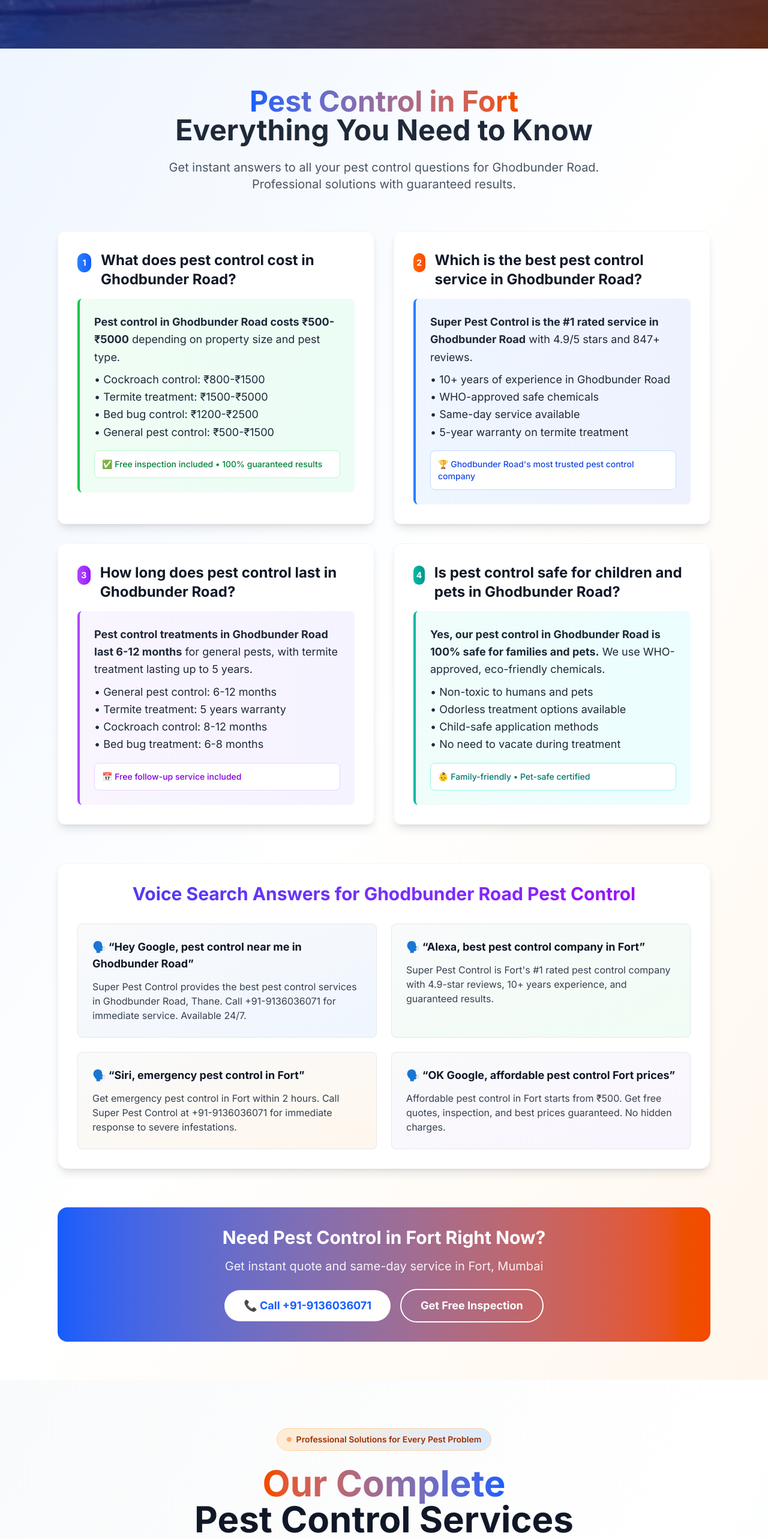
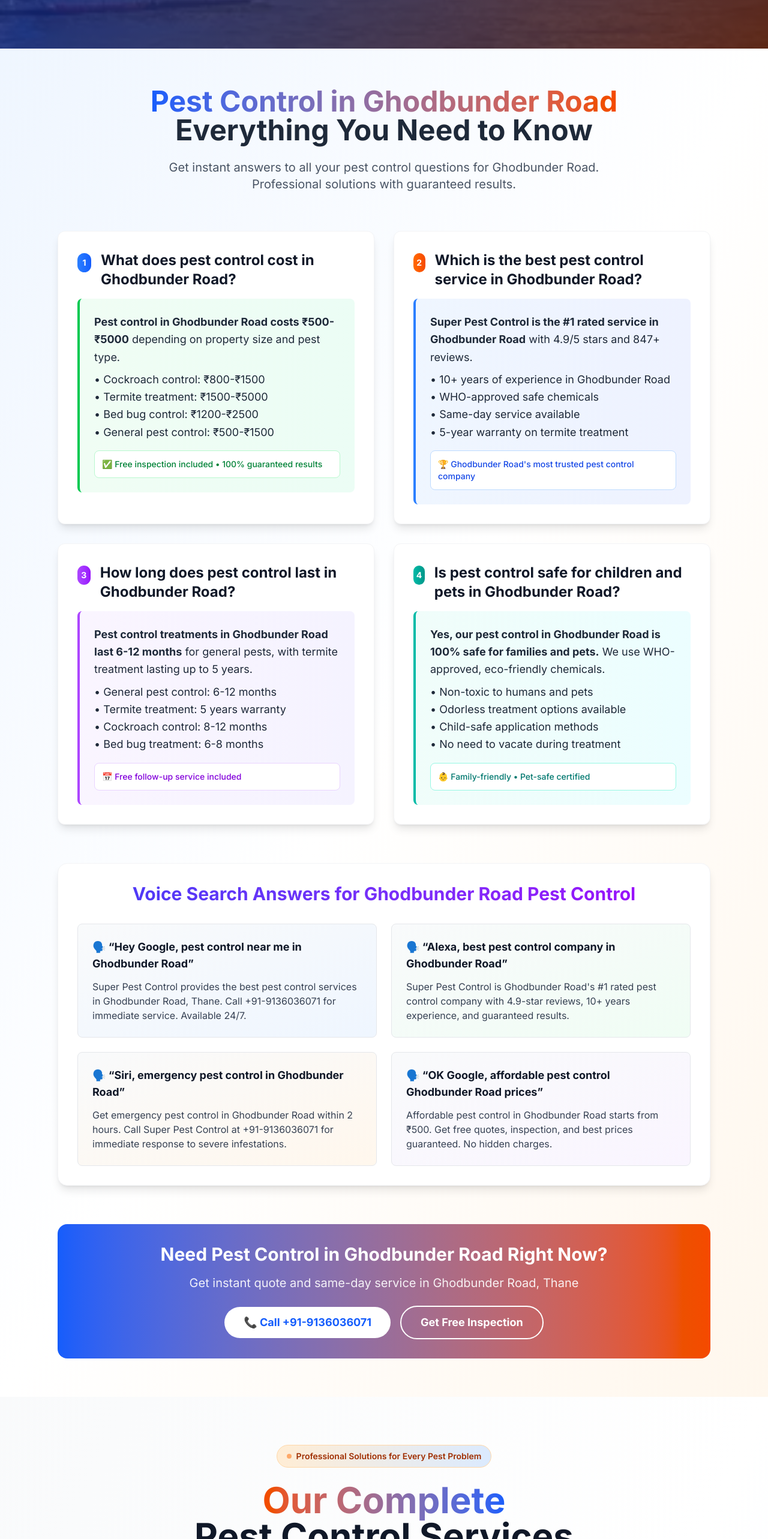
Before and after one commit to mydigitalcrown/superpestcontrol, a Next.js app: page /pest-control-in-ghodbunder-road in a window 1280 px wide. Shown: the part 1200-3766 px from the top of the page at 60% size. Built offline with nearby package versions, Linux system fonts and the light colour scheme.

Commit message:
Complete Fort to Ghodbunder Road content cleanup - fix all location references for proper SEO targeting

```diff
--- a/src/app/pest-control-in-ghodbunder-road/page.tsx
+++ b/src/app/pest-control-in-ghodbunder-road/page.tsx
@@ -419,7 +419,7 @@
           <div className="text-center mb-16">
             <h2 className="text-4xl md:text-5xl font-bold text-gray-900 mb-6">
               <span className="bg-gradient-to-r from-blue-600 to-orange-600 bg-clip-text text-transparent">
-                Pest Control in Fort
+                Pest Control in Ghodbunder Road
               </span>
               <br />
               <span className="text-gray-800">Everything You Need to Know</span>
@@ -527,26 +527,26 @@
               </div>
 
               <div className="p-6 bg-gradient-to-br from-gray-50 to-green-50 rounded-lg border border-gray-200">
-                <h4 className="text-lg font-bold text-gray-900 mb-3">🗣️ &ldquo;Alexa, best pest control company in Fort&rdquo;</h4>
-                <p className="text-gray-700">Super Pest Control is Fort&apos;s #1 rated pest control company with 4.9-star reviews, 10+ years experience, and guaranteed results.</p>
+                <h4 className="text-lg font-bold text-gray-900 mb-3">🗣️ &ldquo;Alexa, best pest control company in Ghodbunder Road&rdquo;</h4>
+                <p className="text-gray-700">Super Pest Control is Ghodbunder Road&apos;s #1 rated pest control company with 4.9-star reviews, 10+ years experience, and guaranteed results.</p>
               </div>
 
               <div className="p-6 bg-gradient-to-br from-gray-50 to-orange-50 rounded-lg border border-gray-200">
-                <h4 className="text-lg font-bold text-gray-900 mb-3">🗣️ &ldquo;Siri, emergency pest control in Fort&rdquo;</h4>
-                <p className="text-gray-700">Get emergency pest control in Fort within 2 hours. Call Super Pest Control at +91-9136036071 for immediate response to severe infestations.</p>
+                <h4 className="text-lg font-bold text-gray-900 mb-3">🗣️ &ldquo;Siri, emergency pest control in Ghodbunder Road&rdquo;</h4>
+                <p className="text-gray-700">Get emergency pest control in Ghodbunder Road within 2 hours. Call Super Pest Control at +91-9136036071 for immediate response to severe infestations.</p>
               </div>
 
               <div className="p-6 bg-gradient-to-br from-gray-50 to-purple-50 rounded-lg border border-gray-200">
-                <h4 className="text-lg font-bold text-gray-900 mb-3">🗣️ &ldquo;OK Google, affordable pest control Fort prices&rdquo;</h4>
-                <p className="text-gray-700">Affordable pest control in Fort starts from ₹500. Get free quotes, inspection, and best prices guaranteed. No hidden charges.</p>
+                <h4 className="text-lg font-bold text-gray-900 mb-3">🗣️ &ldquo;OK Google, affordable pest control Ghodbunder Road prices&rdquo;</h4>
+                <p className="text-gray-700">Affordable pest control in Ghodbunder Road starts from ₹500. Get free quotes, inspection, and best prices guaranteed. No hidden charges.</p>
               </div>
             </div>
           </div>
 
           {/* Local SEO Optimized Section */}
           <div className="text-center bg-gradient-to-r from-blue-600 to-orange-600 rounded-2xl p-8 text-white">
-            <h3 className="text-3xl font-bold mb-4">Need Pest Control in Fort Right Now?</h3>
-            <p className="text-xl mb-6 opacity-90">Get instant quote and same-day service in Fort, Mumbai</p>
+            <h3 className="text-3xl font-bold mb-4">Need Pest Control in Ghodbunder Road Right Now?</h3>
+            <p className="text-xl mb-6 opacity-90">Get instant quote and same-day service in Ghodbunder Road, Thane</p>
             <div className="flex flex-col sm:flex-row gap-4 justify-center items-center">
               <a href="tel:+919136036071" className="bg-white text-blue-600 px-8 py-3 rounded-full font-bold text-lg hover:bg-gray-100 transition-colors">
                 📞 Call +91-9136036071
@@ -601,7 +601,7 @@
               </div>
 
               <div className="mb-6">
-                <h3 className="text-xl font-bold text-gray-900 mb-2">Termite Control Fort - Professional Anti-Termite Treatment</h3>
+                <h3 className="text-xl font-bold text-gray-900 mb-2">Termite Control Ghodbunder Road - Professional Anti-Termite Treatment</h3>
                 <p className="text-gray-600 text-sm">Complete anti-termite treatment with pre & post-construction solutions. Advanced soil treatment, wood protection, and chemical barrier methods with 5-year comprehensive warranty.</p>
               </div>
               <div className="flex items-center justify-between mb-4">
@@ -643,8 +643,8 @@
               </div>
 
               <div className="mb-6">
-                <h3 className="text-xl font-bold text-gray-900 mb-2">Cockroach Control Fort - Professional Cockroach Extermination</h3>
-                <p className="text-gray-600 text-sm">Advanced gel baiting and spray treatments for German cockroaches. Child-safe, pet-friendly solutions designed for Fort&apos;s climate with long-lasting protection.</p>
+                <h3 className="text-xl font-bold text-gray-900 mb-2">Cockroach Control Ghodbunder Road - Professional Cockroach Extermination</h3>
+                <p className="text-gray-600 text-sm">Advanced gel baiting and spray treatments for German cockroaches. Child-safe, pet-friendly solutions designed for Ghodbunder Road&apos;s climate with long-lasting protection.</p>
               </div>
               <div className="flex items-center justify-between mb-4">
                 <div>
@@ -685,7 +685,7 @@
               </div>
 
               <div className="mb-6">
-                <h3 className="text-xl font-bold text-gray-900 mb-2">Rodent Control Fort - Professional Rat Mouse Control</h3>
+                <h3 className="text-xl font-bold text-gray-900 mb-2">Rodent Control Ghodbunder Road - Professional Rat Mouse Control</h3>
                 <p className="text-gray-600 text-sm">Complete rat and mouse elimination with professional rat-proofing, secure bait stations, and entry point sealing. Guaranteed results with follow-up visits.</p>
               </div>
               <div className="flex items-center justify-between mb-4">
@@ -727,7 +727,7 @@
               </div>
 
               <div className="mb-6">
-                <h3 className="text-xl font-bold text-gray-900 mb-2">Bed Bug Control Fort - Professional Bed Bug Treatment</h3>
+                <h3 className="text-xl font-bold text-gray-900 mb-2">Bed Bug Control Ghodbunder Road - Professional Bed Bug Treatment</h3>
                 <p className="text-gray-600 text-sm">Advanced heat treatment and chemical solutions for bed bug elimination. Mattress treatment, furniture protection, and comprehensive room sanitization services.</p>
               </div>
               <div className="flex items-center justify-between mb-4">
@@ -769,7 +769,7 @@
               </div>
 
               <div className="mb-6">
-                <h3 className="text-xl font-bold text-gray-900 mb-2">Ant Control Fort - Professional Ant Extermination</h3>
+                <h3 className="text-xl font-bold text-gray-900 mb-2">Ant Control Ghodbunder Road - Professional Ant Extermination</h3>
                 <p className="text-gray-600 text-sm">Targeted ant colony elimination with eco-friendly baiting systems. Effective against all ant species including pharaoh ants, carpenter ants, and common household ants.</p>
               </div>
               <div className="flex items-center justify-between mb-4">
@@ -811,7 +811,7 @@
               </div>
 
               <div className="mb-6">
-                <h3 className="text-xl font-bold text-gray-900 mb-2">Mosquito Control Fort - Professional Mosquito Treatment</h3>
+                <h3 className="text-xl font-bold text-gray-900 mb-2">Mosquito Control Ghodbunder Road - Professional Mosquito Treatment</h3>
                 <p className="text-gray-600 text-sm">Comprehensive mosquito management with breeding source elimination, fogging treatments, and larvicide applications. Special monsoon protection packages available.</p>
               </div>
               <div className="flex items-center justify-between mb-4">
@@ -853,8 +853,8 @@
               </div>
 
               <div className="mb-6">
-                <h3 className="text-xl font-bold text-gray-900 mb-2">Spider Control Fort - Professional Spider Removal</h3>
-                <p className="text-gray-600 text-sm">Professional spider removal with web elimination and preventive treatments. Safe removal of venomous spiders and comprehensive property protection from future infestations in Fort properties.</p>
+                <h3 className="text-xl font-bold text-gray-900 mb-2">Spider Control Ghodbunder Road - Professional Spider Removal</h3>
+                <p className="text-gray-600 text-sm">Professional spider removal with web elimination and preventive treatments. Safe removal of venomous spiders and comprehensive property protection from future infestations in Ghodbunder Road properties.</p>
               </div>
               <div className="flex items-center justify-between mb-4">
                 <div>
@@ -895,8 +895,8 @@
               </div>
 
               <div className="mb-6">
-                <h3 className="text-xl font-bold text-gray-900 mb-2">Lizard Control Fort - Professional Lizard Removal</h3>
-                <p className="text-gray-600 text-sm">Humane lizard removal and exclusion services. Natural repellent treatments and entry point sealing to prevent lizards from entering your Fort property.</p>
+                <h3 className="text-xl font-bold text-gray-900 mb-2">Lizard Control Ghodbunder Road - Professional Lizard Removal</h3>
+                <p className="text-gray-600 text-sm">Humane lizard removal and exclusion services. Natural repellent treatments and entry point sealing to prevent lizards from entering your Ghodbunder Road property.</p>
               </div>
               <div className="flex items-center justify-between mb-4">
                 <div>
@@ -937,7 +937,7 @@
               </div>
 
               <div className="mb-6">
-                <h3 className="text-xl font-bold text-gray-900 mb-2">Commercial Pest Control Fort - Professional Business Solutions</h3>
+                <h3 className="text-xl font-bold text-gray-900 mb-2">Commercial Pest Control Ghodbunder Road - Professional Business Solutions</h3>
                 <p className="text-gray-600 text-sm">Comprehensive pest management for businesses, offices, restaurants, and commercial properties. Customized treatment plans with minimal business disruption and compliance documentation.</p>
               </div>
               <div className="flex items-center justify-between mb-4">
@@ -990,10 +990,10 @@
                 Comprehensive Pest Management
               </span>
               <br />
-              <span className="text-gray-800">Services in Fort & Beyond</span>
+              <span className="text-gray-800">Services in Ghodbunder Road & Beyond</span>
             </h2>
             <p className="text-xl text-gray-600 max-w-4xl mx-auto leading-relaxed">
-              Explore our complete range of professional pest control services across Fort, Mumbai and surrounding areas.
+              Explore our complete range of professional pest control services across Ghodbunder Road, Thane and surrounding areas.
               Expert pest exterminators, advanced pest management solutions, and guaranteed pest elimination services.
             </p>
           </div>
@@ -1010,7 +1010,7 @@
               <div className="space-y-3">
                 <Link href="/termites-control-mumbai" className="flex items-center text-blue-600 hover:text-orange-600 transition-colors group">
                   <span className="w-2 h-2 bg-blue-500 rounded-full mr-3 group-hover:bg-orange-500"></span>
-                  Termite Control Fort - Anti-Termite Treatment
+                  Termite Control Ghodbunder Road - Anti-Termite Treatment
                 </Link>
                 <Link href="/cockroach-control-mumbai" className="flex items-center text-blue-600 hover:text-orange-600 transition-colors group">
                   <span className="w-2 h-2 bg-blue-500 rounded-full mr-3 group-hover:bg-orange-500"></span>
@@ -1086,11 +1086,11 @@
             <div className="text-center mb-8">
               <h3 className="text-3xl font-bold text-gray-900 mb-4">
                 <span className="bg-gradient-to-r from-blue-600 to-orange-600 bg-clip-text text-transparent">
-                  Pest Control in Fort - Complete Guide
+                  Pest Control in Ghodbunder Road - Complete Guide
                 </span>
               </h3>
               <p className="text-lg text-gray-600 max-w-4xl mx-auto">
-                Comprehensive pest control solutions for Fort residents and businesses. From pest exterminators to pest management specialists.
+                Comprehensive pest control solutions for Ghodbunder Road residents and businesses. From pest exterminators to pest management specialists.
               </p>
             </div>
 
@@ -1099,9 +1099,9 @@
               <div className="bg-white rounded-lg p-4 border border-gray-200">
                 <h4 className="font-bold text-gray-900 mb-2">🔍 Search Terms</h4>
                 <div className="text-sm text-gray-600 space-y-1">
-                  <div>Pest Control in Fort</div>
-                  <div>Pest Exterminators Fort</div>
-                  <div>Pest Management Fort</div>
+                  <div>Pest Control in Ghodbunder Road</div>
+                  <div>Pest Exterminators Ghodbunder Road</div>
+                  <div>Pest Management Ghodbunder Road</div>
                   <div>Professional Pest Control</div>
                 </div>
               </div>
@@ -1119,7 +1119,7 @@
               <div className="bg-white rounded-lg p-4 border border-gray-200">
                 <h4 className="font-bold text-gray-900 mb-2">📍 Location Focus</h4>
                 <div className="text-sm text-gray-600 space-y-1">
-                  <div>Fort Mumbai</div>
+                  <div>Ghodbunder Road Thane</div>
                   <div>Pest Control Near Me</div>
                   <div>Local Pest Service</div>
                   <div>Same Day Service</div>
@@ -1141,7 +1141,7 @@
             <div className="mt-8 text-center">
               <div className="inline-flex items-center px-6 py-3 rounded-full bg-gradient-to-r from-green-500 to-teal-500 text-white font-medium text-lg">
                 <span className="mr-2">✅</span>
-                Licensed • Certified • Trusted by 10,000+ Customers in Fort
+                Licensed • Certified • Trusted by 10,000+ Customers in Ghodbunder Road
               </div>
             </div>
           </div>
@@ -1190,8 +1190,8 @@
               </h3>
               <div className="grid grid-cols-2 md:grid-cols-3 lg:grid-cols-4 xl:grid-cols-5 gap-3">
                 {[
-                  'pest-control-in-fort',
-                  'pest-control-in-fort',
+                  'pest-control-in-ghodbunder-road',
+                  'pest-control-in-ghodbunder-road',
                   'pest-control-in-worli',
                   'pest-control-in-lower-parel',
                   'pest-control-in-parel'
@@ -1272,7 +1272,7 @@
               </h3>
               <div className="grid grid-cols-2 md:grid-cols-3 lg:grid-cols-4 xl:grid-cols-5 gap-3">
                 {[
-                  'pest-control-in-fort',
+                  'pest-control-in-ghodbunder-road',
                   'pest-control-in-juhu',
                   'pest-control-in-vile-parle',
                   'pest-control-in-jogeshwari',
@@ -1417,7 +1417,7 @@
                   'pest-control-in-bhiwandi',
                   'pest-control-in-mumbra',
                   'pest-control-in-ulhasnagar',
-                  'pest-control-in-fort',
+                  'pest-control-in-ghodbunder-road',
                   'pest-control-in-badlapur',
                   'pest-control-in-diva',
                   'pest-control-in-karjat',
```
